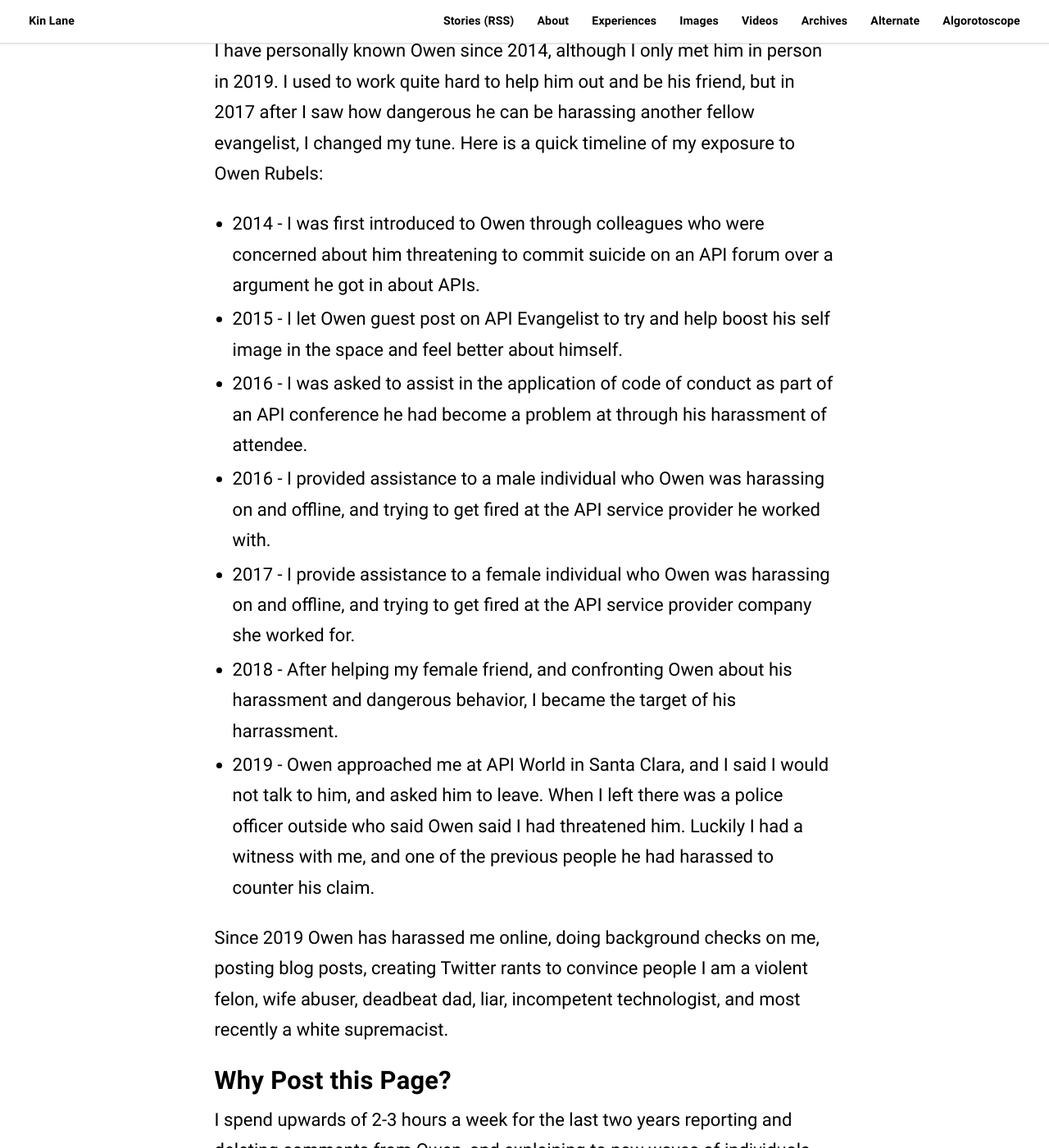
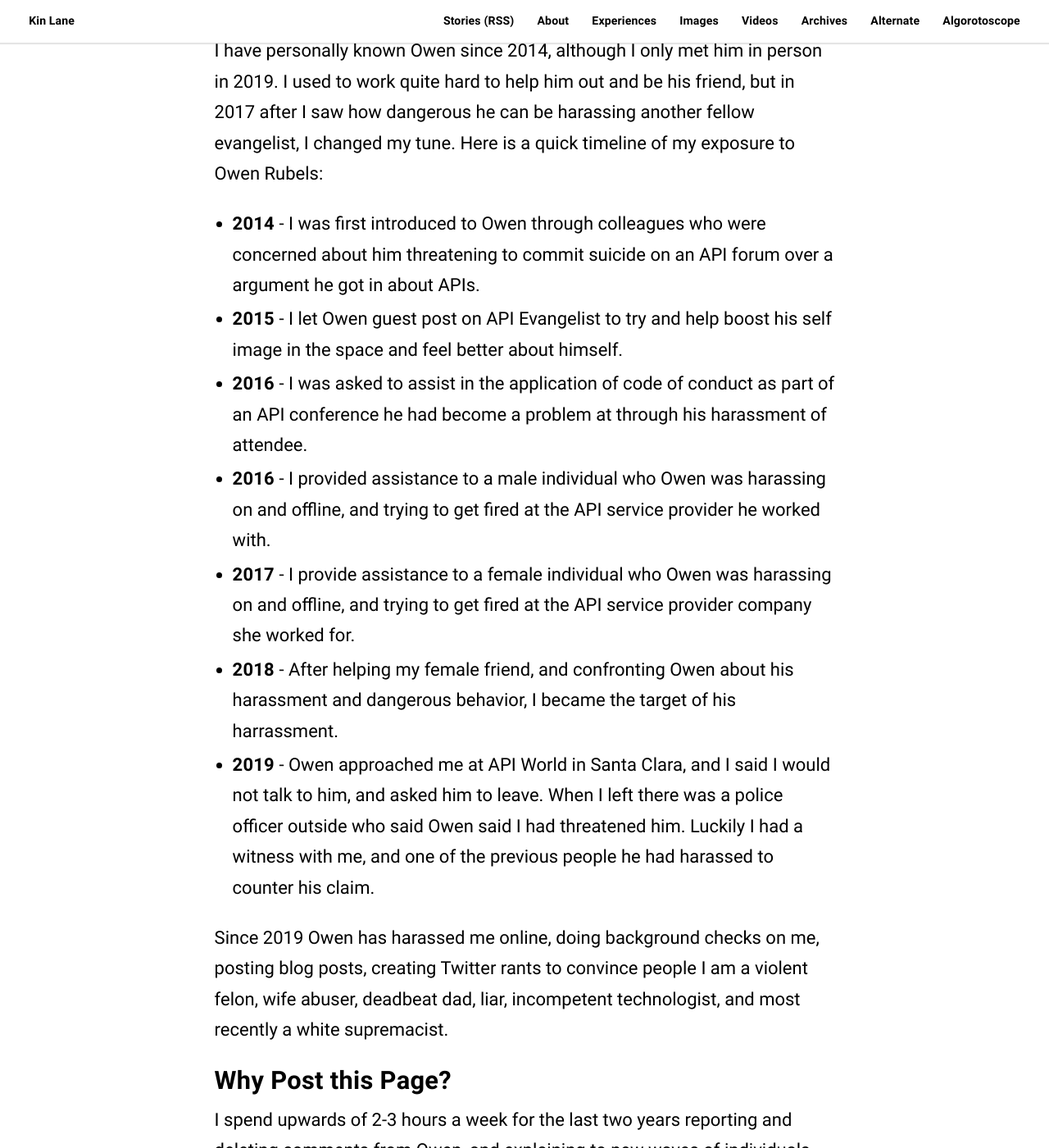
Before and after one commit to simon-tower/kinlane, a Jekyll site: the page built from owen-rubel/index.html, in a window 1280 px wide and 1400 px high, scrolled down 1219 px. Shown: the whole window at 82% size. Built offline with Jekyll 4.4.1, drawn with Linux system fonts in a browser that asks for light colours.

Commit message:
add formatting

```diff
--- a/owen-rubel/index.html
+++ b/owen-rubel/index.html
@@ -4,7 +4,7 @@ layout: page
 
 <div class="posts">
   <h1>Owen Rubel</h1>
-  <p><img src="2021-07-23-linkedin-invite-josh-postman.png" align="right" width="45%"></p>
+  <p><img src="2021-07-23-linkedin-invite-josh-postman.png" align="right" width="45%" style="padding: 15px;"></p>
   <p>If you are reading I am guessing that Owen has posted in your LinkedIn thread, on a Github Issue, or responded to you on Twitter via one of his numerous Twitter accounts designed to harass. I am sorry you are here for this reason, and would much prefer meeting under different circumstances. However, things are what they are, let me educate you about Owen, and myself along the way to hopefully alleviate some of your concerns about me.</p>
 
   <h3>Who is Owen?</h3>
@@ -13,13 +13,13 @@ layout: page
   <h3>My Owen Timeline</h3>
   <p>I have personally known Owen since 2014, although I only met him in person in 2019. I used to work quite hard to help him out and be his friend, but in 2017 after I saw how dangerous he can be harassing another fellow evangelist, I changed my tune. Here is a quick timeline of my exposure to Owen Rubels:</p>
   <ul>
-    <li>2014 - I was first introduced to Owen through colleagues who were concerned about him threatening to commit suicide on an API forum over a argument he got in about APIs.</li>
-    <li>2015 - I let Owen guest post on API Evangelist to try and help boost his self image in the space and feel better about himself.</li>
-    <li>2016 - I was asked to assist in the application of code of conduct as part of an API conference he had become a problem at through his harassment of attendee.</li>
-    <li>2016 - I provided assistance to a male individual who Owen was harassing on and offline, and trying to get fired at the API service provider he worked with.</li>
-    <li>2017 - I provide assistance to a female individual who Owen was harassing on and offline, and trying to get fired at the API service provider company she worked for.</li>
-    <li>2018 - After helping my female friend, and confronting Owen about his harassment and dangerous behavior, I became the target of his harrassment.</li>
-    <li>2019 - Owen approached me at API World in Santa Clara, and I said I would not talk to him, and asked him to leave. When I left there was a police officer outside who said Owen said I had threatened him. Luckily I had a witness with me, and one of the previous people he had harassed to counter his claim.</li>
+    <li><strong>2014</strong> - I was first introduced to Owen through colleagues who were concerned about him threatening to commit suicide on an API forum over a argument he got in about APIs.</li>
+    <li><strong>2015</strong> - I let Owen guest post on API Evangelist to try and help boost his self image in the space and feel better about himself.</li>
+    <li><strong>2016</strong> - I was asked to assist in the application of code of conduct as part of an API conference he had become a problem at through his harassment of attendee.</li>
+    <li><strong>2016</strong> - I provided assistance to a male individual who Owen was harassing on and offline, and trying to get fired at the API service provider he worked with.</li>
+    <li><strong>2017</strong> - I provide assistance to a female individual who Owen was harassing on and offline, and trying to get fired at the API service provider company she worked for.</li>
+    <li><strong>2018</strong> - After helping my female friend, and confronting Owen about his harassment and dangerous behavior, I became the target of his harrassment.</li>
+    <li><strong>2019</strong> - Owen approached me at API World in Santa Clara, and I said I would not talk to him, and asked him to leave. When I left there was a police officer outside who said Owen said I had threatened him. Luckily I had a witness with me, and one of the previous people he had harassed to counter his claim.</li>
   </ul>
   <p>Since 2019 Owen has harassed me online, doing background checks on me, posting blog posts, creating Twitter rants to convince people I am a violent felon, wife abuser, deadbeat dad, liar, incompetent technologist, and most recently a white supremacist.</p>
 
@@ -37,7 +37,7 @@ layout: page
 
   <h3>Am I a White Supremacist?</h3>
   <p>No. I have written much about growing up in a white supremacist community, but this was just with white people who were fearful of people of color. Owen has cherry picked a couple sentences and conflated with another arrest for mistaken identity, and deemed me as a white supremacist. I am actively anti-racist, worked for the Obama administration, and happily live in Oakland, CA, and will continue to advocate that Black Lives Matter!!</p>
-  <p><img src="owen-3.png" align="right" width="45%"></p>
+  <p><img src="owen-3.png" align="right" width="45%" style="padding: 15px;"></p>
   <h3>What I Arrested as Part of Oklahoma City Bombings?</h3>
   <p>I was swept up a series of arrests after the Oklahoma City Bombings. I was held for two weeks and then let go. It had nothing to do with me. The person that Owen links me to happens to share a last name with me. That is it. He is so far off base with his detective work on this it would be laughable if he wasn't so dangerous.</p>
 
```
